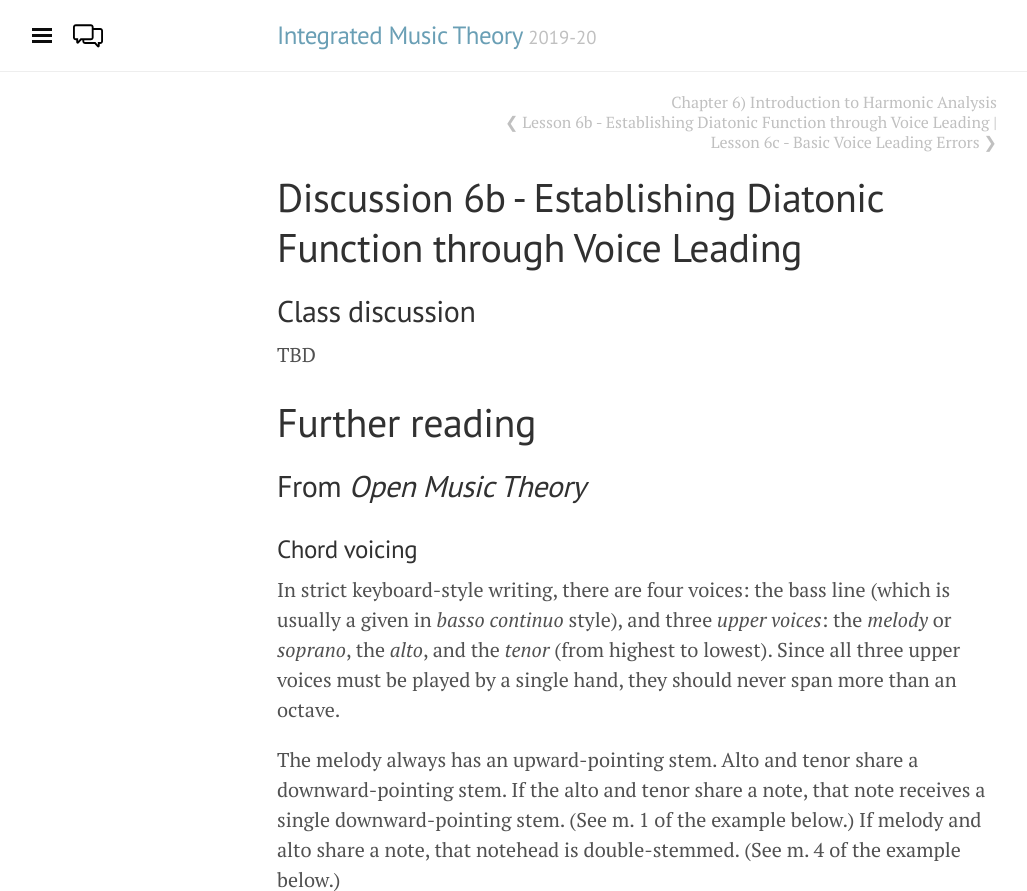
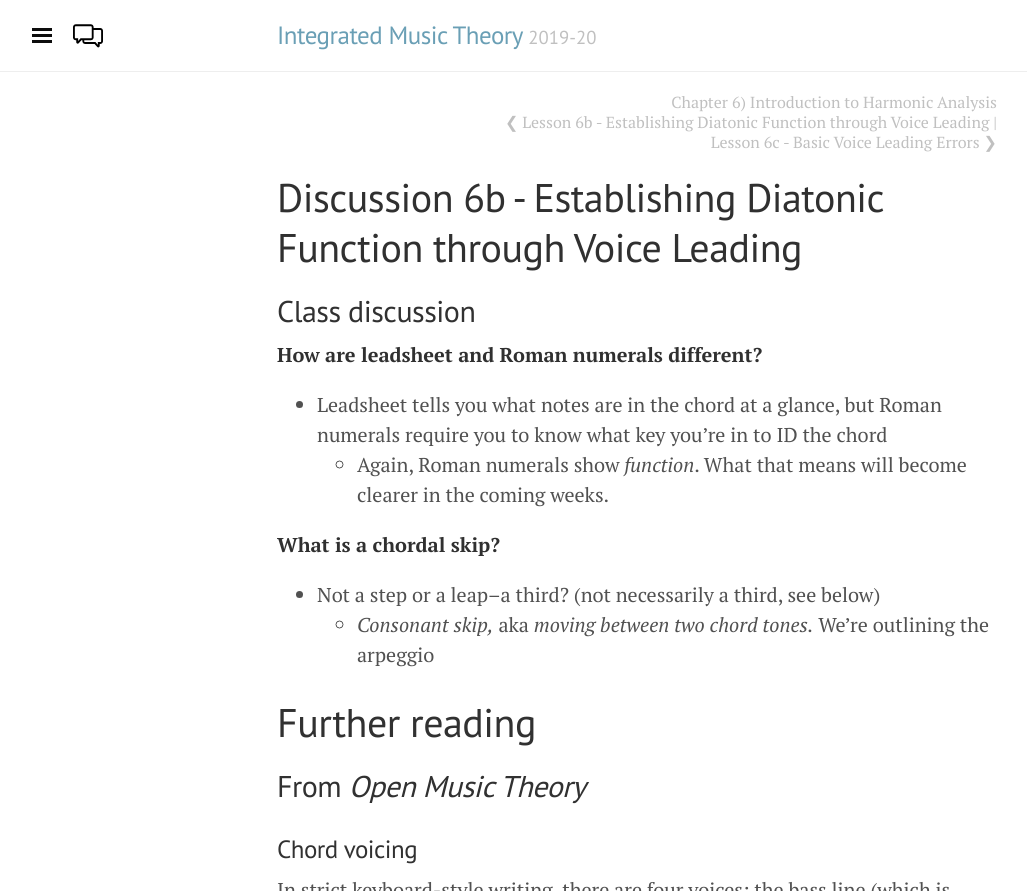
Before and after one commit to intmus/inttheory19-20, a Jekyll site: the page built from _06-intro-harmonic/b2-diafuncvoicelead.md, in a window 1280 px wide and 900 px high, cut to the strip 0-891 px from the top of the window. Shown: the whole strip, without its empty margins (3-1030 px from the left). Built offline with Jekyll 4.4.1, drawn with Linux system fonts in a browser that asks for light colours.

Commit message:
Added 6b discussion

```diff
--- a/_06-intro-harmonic/b2-diafuncvoicelead.md
+++ b/_06-intro-harmonic/b2-diafuncvoicelead.md
@@ -5,7 +5,13 @@ title: Discussion 6b - Establishing Diatonic Function through Voice Leading
 
 ## Class discussion
 
-TBD
+**How are leadsheet and Roman numerals different?**
+- Leadsheet tells you what notes are in the chord at a glance, but Roman numerals require you to know what key you're in to ID the chord
+  - Again, Roman numerals show *function*. What that means will become clearer in the coming weeks.
+
+**What is a chordal skip?**
+- Not a step or a leap--a third? (not necessarily a third, see below)
+  - *Consonant skip,* aka *moving between two chord tones.* We're outlining the arpeggio
 
 # Further reading
 
```
